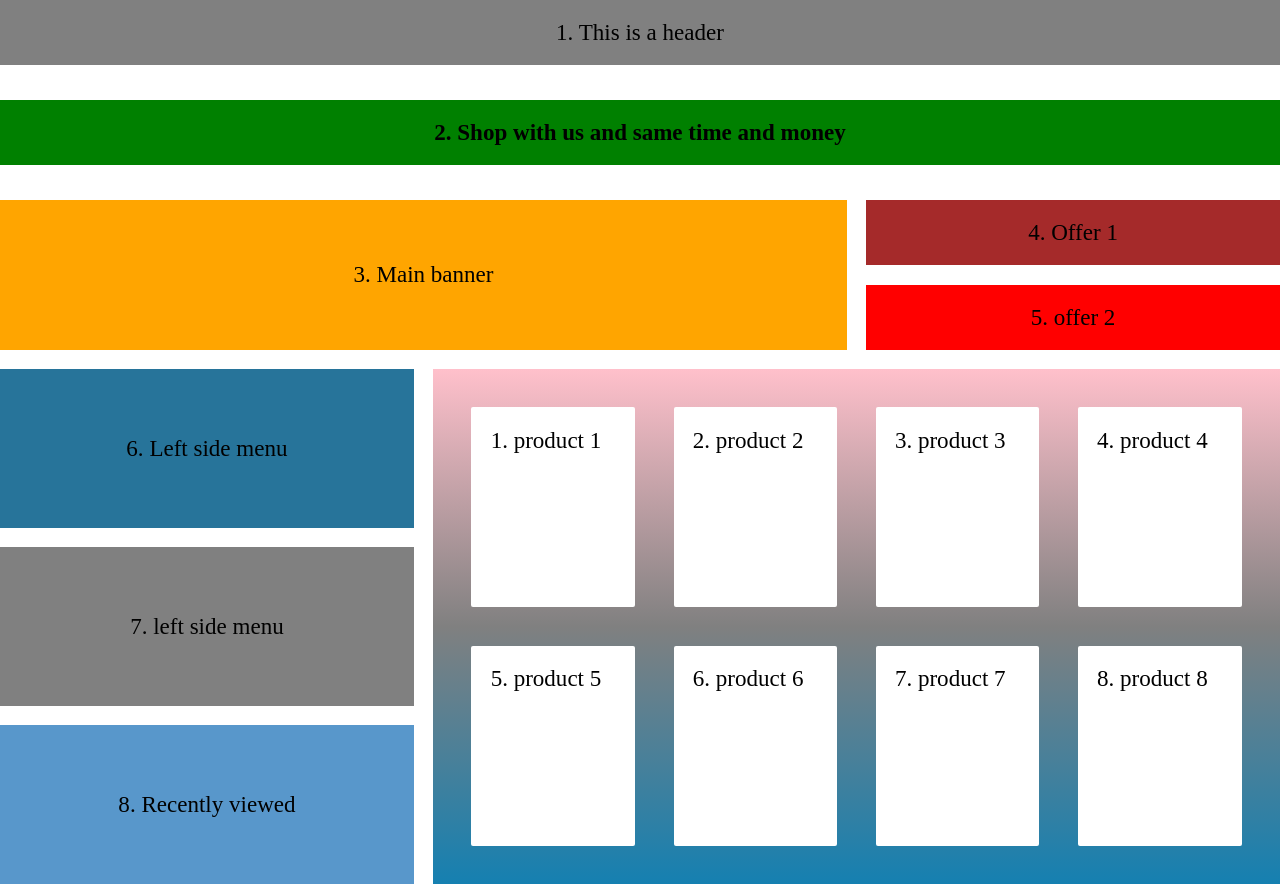
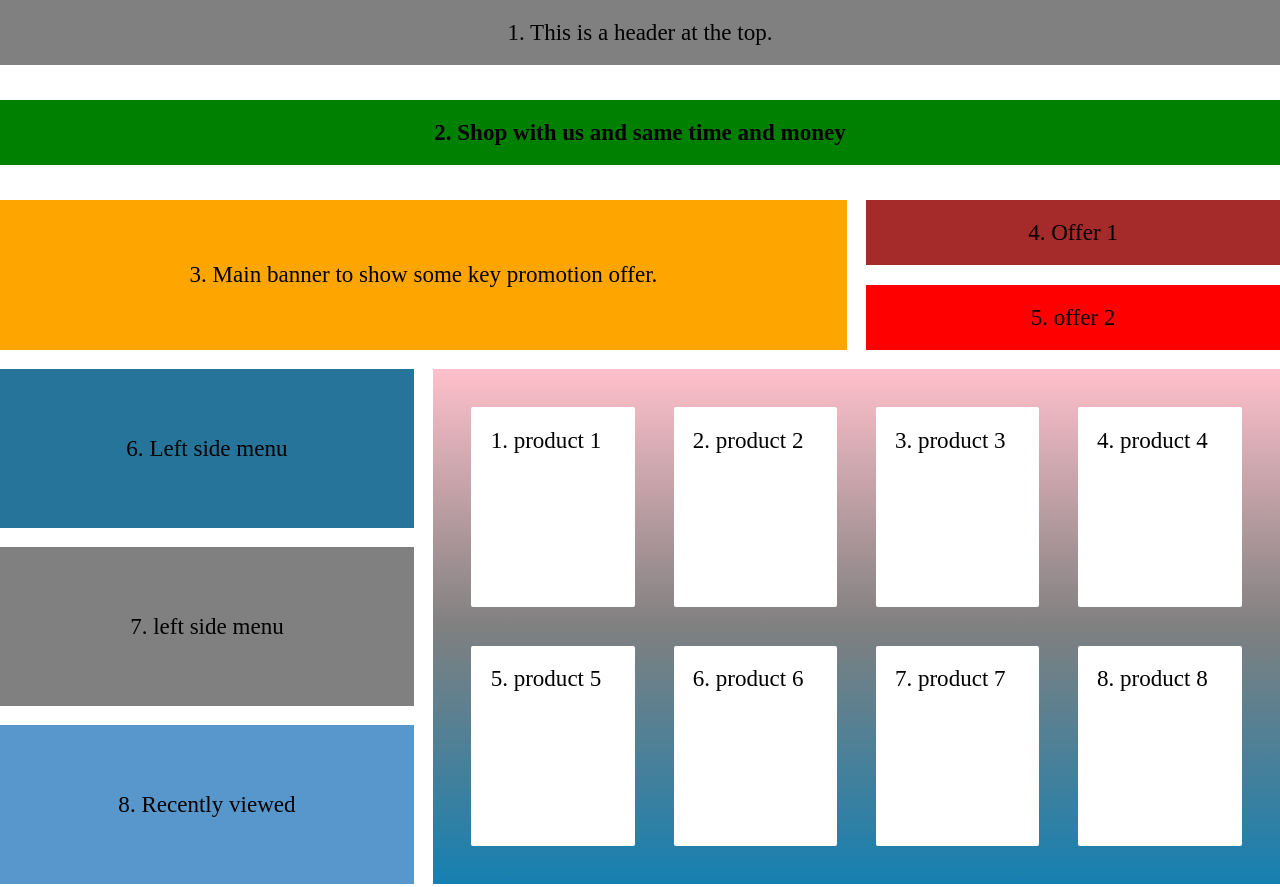
Before and after one commit to Emprcode/Dummy-E-commerce, a plain HTML site: page index.html in a window 1280 px wide. Shown: the top 887 px of the page. Drawn offline with Linux system fonts and the light colour scheme.

Commit message:
changes made

```diff
--- a/index.html
+++ b/index.html
@@ -9,11 +9,11 @@
 </head>
 <body>
     <div class="wrapper">
-        <header class="header"> 1. This is a header </header>
+        <header class="header"> 1. This is a header at the top. </header>
 
         <h1>2.  Shop with us and same time and money</h1>
 
-        <div class="banner">3. Main banner</div>
+        <div class="banner">3. Main banner to show some key promotion offer. </div>
         <div class="bb1">4. Offer 1</div>
         <div class="bb2">5. offer 2</div>
         <div class="side-menu">6. Left side menu</div>
```
